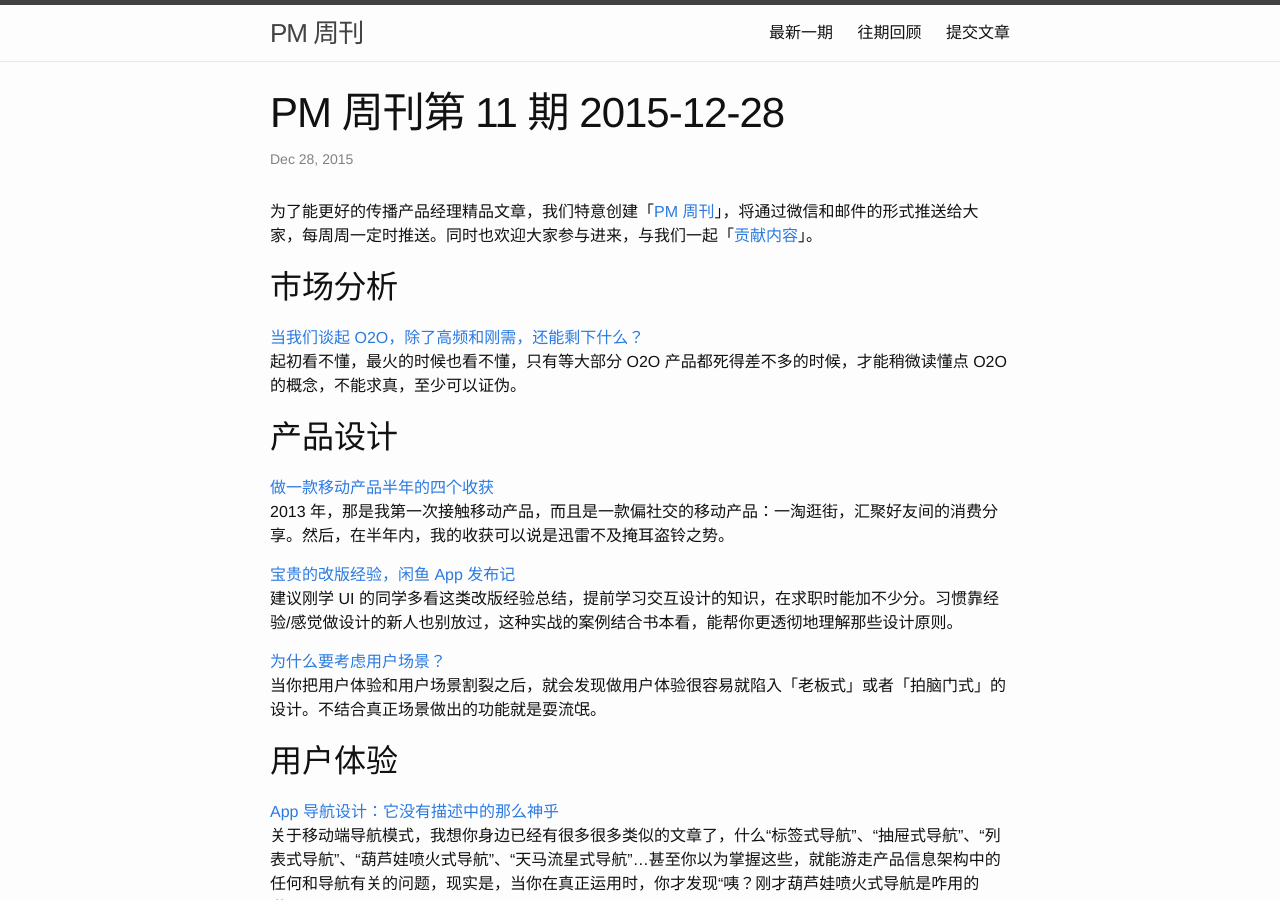
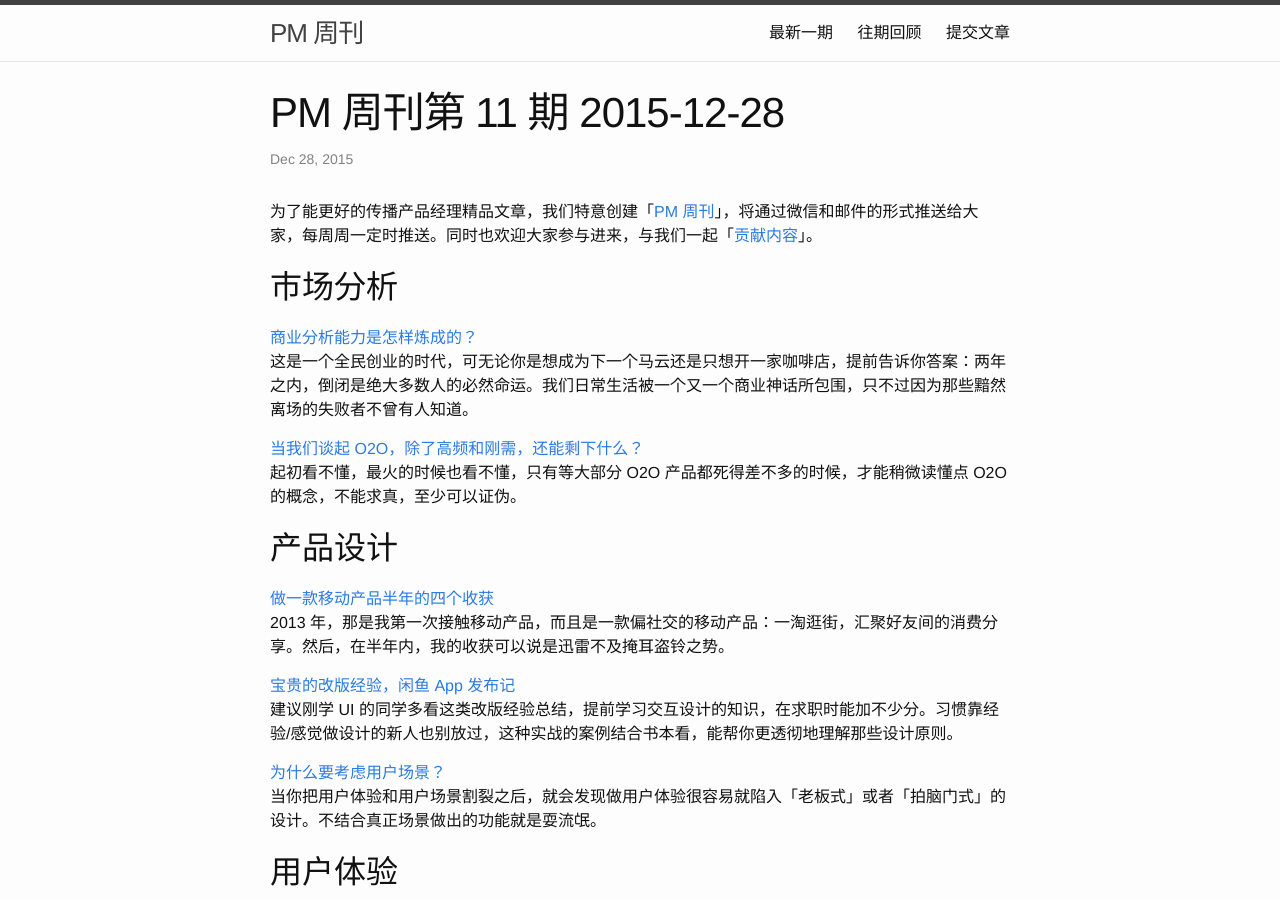
Before and after one commit to vincent4j/pmweekly.com, a Jekyll site: the page built from _posts/2015-12-28-11.md, in a window 1280 px wide and 900 px high. Built offline with Jekyll 4.4.1, drawn with Linux system fonts in a browser that asks for light colours; comment, search, counter and statistics services are not loaded.

Commit message:
add 1 for 11

```diff
--- a/_posts/2015-12-28-11.md
+++ b/_posts/2015-12-28-11.md
@@ -7,6 +7,9 @@ date:   2015-12-28
 为了能更好的传播产品经理精品文章，我们特意创建「[PM 周刊](http://pmweekly.com/)」，将通过微信和邮件的形式推送给大家，每周周一定时推送。同时也欢迎大家参与进来，与我们一起「[贡献内容](https://github.com/vincent4j/pmweekly.com/issues/new)」。
 
 ## 市场分析
+
+[商业分析能力是怎样炼成的？](http://mp.weixin.qq.com/s?__biz=MjM5NTQ5MjIyMA==&mid=402687730&idx=1&sn=0488dc9e686e1660113de60f8d97e621&scene=23&srcid=1226zDs4l324fQEyPvYUkm4y#rd)
+这是一个全民创业的时代，可无论你是想成为下一个马云还是只想开一家咖啡店，提前告诉你答案：两年之内，倒闭是绝大多数人的必然命运。我们日常生活被一个又一个商业神话所包围，只不过因为那些黯然离场的失败者不曾有人知道。
 
 [当我们谈起 O2O，除了高频和刚需，还能剩下什么？](http://mp.weixin.qq.com/s?__biz=MjM5OTEwNjI2MA==&mid=401516077&idx=1&sn=0c93e5e05d5891f42fe6b7771bb3b781&scene=23&srcid=1228LxWQryP0LTTKmhti36jx#rd)
 起初看不懂，最火的时候也看不懂，只有等大部分 O2O 产品都死得差不多的时候，才能稍微读懂点 O2O 的概念，不能求真，至少可以证伪。
```
Also changed, not shown: book/11.md (+3 -0 lines).
